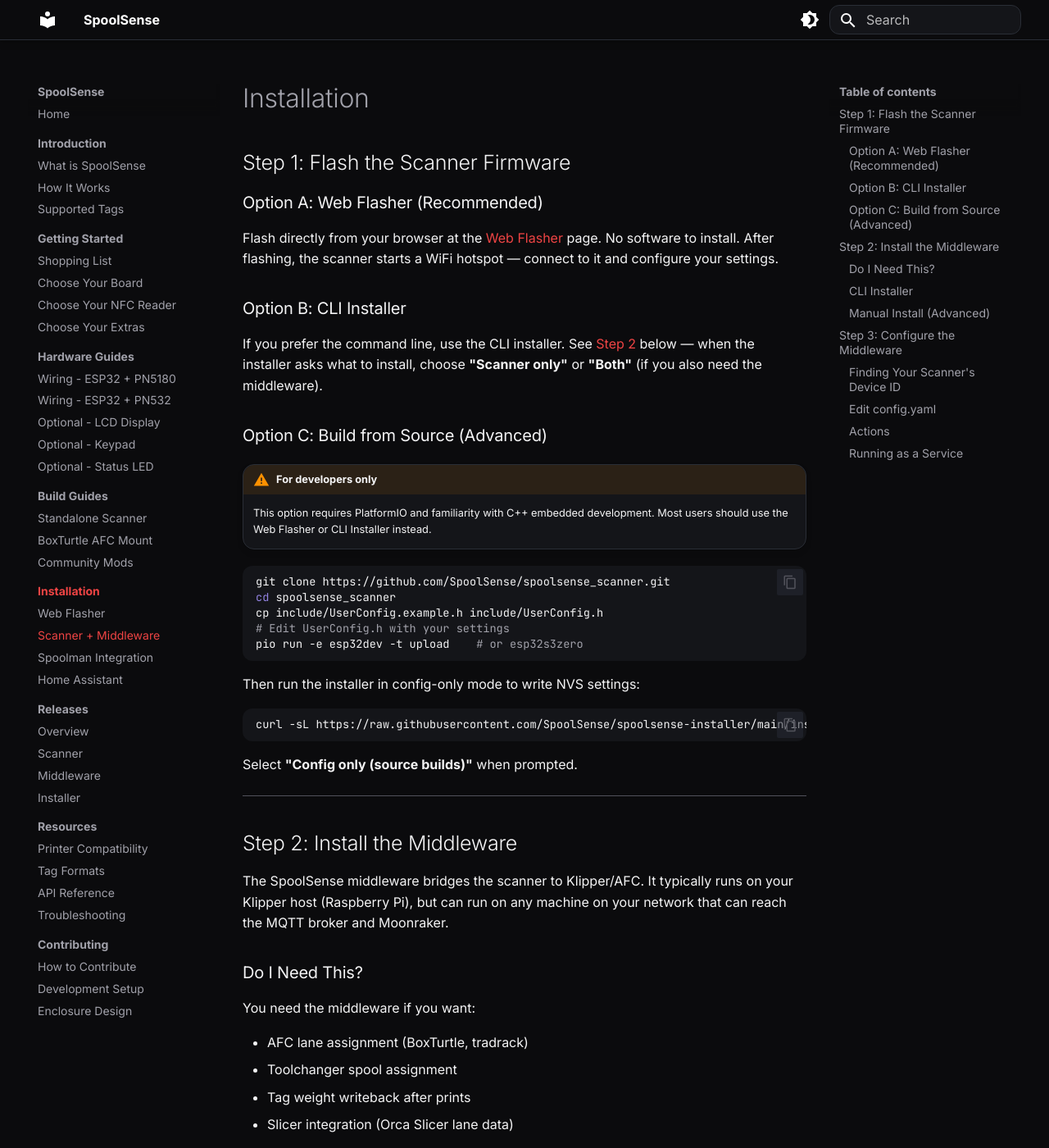
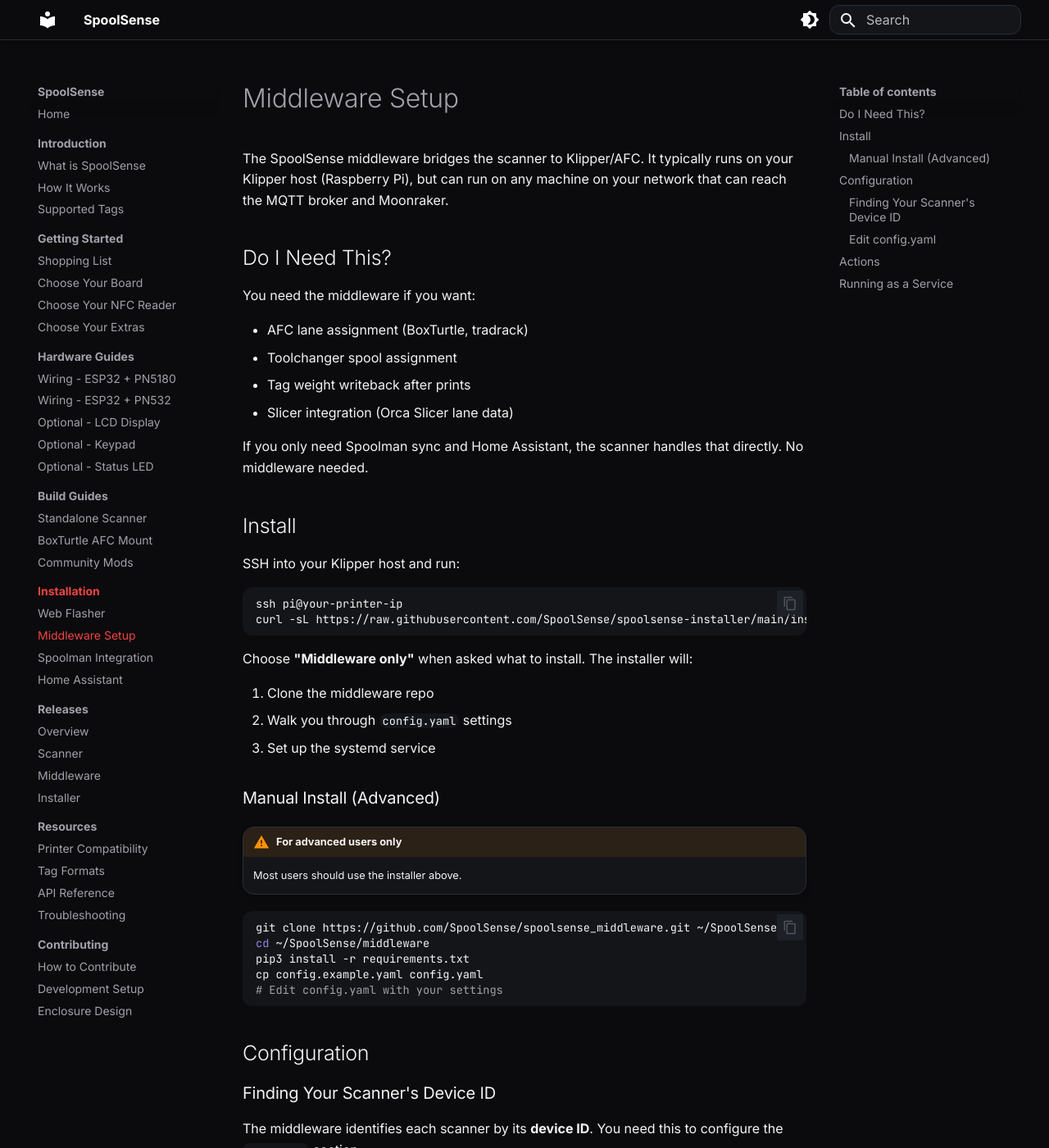
Before and after one commit to SpoolSense/spoolsense.org, an MkDocs documentation site: the page built from docs/installation/middleware.md, in a window 1280 px wide and 1400 px high. Shown: the whole window at 82% size. Built offline with MkDocs 1.6.1 and Material for MkDocs 9.7.7, drawn with Linux system fonts in a browser that asks for light colours; some of the changed text lies outside the part shown.

Commit message:
docs: simplify middleware page — just middleware, no firmware instructions

````diff
--- a/docs/installation/middleware.md
+++ b/docs/installation/middleware.md
@@ -1,43 +1,8 @@
-# Installation
-
-## Step 1: Flash the Scanner Firmware
-
-### Option A: Web Flasher (Recommended)
-
-Flash directly from your browser at the [Web Flasher](web-flasher.md) page. No software to install. After flashing, the scanner starts a WiFi hotspot — connect to it and configure your settings.
-
-### Option B: CLI Installer
-
-If you prefer the command line, use the CLI installer. See [Step 2](#step-2-install-the-middleware) below — when the installer asks what to install, choose **"Scanner only"** or **"Both"** (if you also need the middleware).
-
-### Option C: Build from Source (Advanced)
-
-!!! warning "For developers only"
-    This option requires PlatformIO and familiarity with C++ embedded development. Most users should use the Web Flasher or CLI Installer instead.
-
-```bash
-git clone https://github.com/SpoolSense/spoolsense_scanner.git
-cd spoolsense_scanner
-cp include/UserConfig.example.h include/UserConfig.h
-# Edit UserConfig.h with your settings
-pio run -e esp32dev -t upload    # or esp32s3zero
-```
-
-Then run the installer in config-only mode to write NVS settings:
-
-```bash
-curl -sL https://raw.githubusercontent.com/SpoolSense/spoolsense-installer/main/install.sh | bash
-```
-
-Select **"Config only (source builds)"** when prompted.
-
----
-
-## Step 2: Install the Middleware
+# Middleware Setup
 
 The SpoolSense middleware bridges the scanner to Klipper/AFC. It typically runs on your Klipper host (Raspberry Pi), but can run on any machine on your network that can reach the MQTT broker and Moonraker.
 
-### Do I Need This?
+## Do I Need This?
 
 You need the middleware if you want:
 
@@ -48,7 +13,7 @@ You need the middleware if you want:
 
 If you only need Spoolman sync and Home Assistant, the scanner handles that directly. No middleware needed.
 
-### CLI Installer
+## Install
 
 SSH into your Klipper host and run:
 
@@ -57,22 +22,16 @@ ssh pi@your-printer-ip
 curl -sL https://raw.githubusercontent.com/SpoolSense/spoolsense-installer/main/install.sh | bash
 ```
 
-Choose **"Middleware only"** if you already flashed the scanner with the Web Flasher. Choose **"Both"** to flash the scanner and install the middleware in one step.
+Choose **"Middleware only"** when asked what to install. The installer will:
 
-The installer will:
-
-1. Flash the scanner firmware (if "Both" selected)
-2. Clone the middleware repo
-3. Walk you through `config.yaml` settings
-4. Set up the systemd service
-
-!!! tip
-    After flashing via the installer, unplug the ESP32 from USB and power it separately. The scanner communicates over WiFi, not USB. USB is only needed for the initial flash.
+1. Clone the middleware repo
+2. Walk you through `config.yaml` settings
+3. Set up the systemd service
 
 ### Manual Install (Advanced)
 
 !!! warning "For advanced users only"
-    Most users should use the CLI installer above.
+    Most users should use the installer above.
 
 ```bash
 git clone https://github.com/SpoolSense/spoolsense_middleware.git ~/SpoolSense
@@ -82,9 +41,7 @@ cp config.example.yaml config.yaml
 # Edit config.yaml with your settings
 ```
 
----
-
-## Step 3: Configure the Middleware
+## Configuration
 
 ### Finding Your Scanner's Device ID
 
@@ -119,7 +76,7 @@ scanners:
 !!! tip
     If you have multiple scanners, add each one as a separate entry under `scanners:` with its own device ID and action.
 
-### Actions
+## Actions
 
 | Action | Use Case |
 |--------|----------|
@@ -128,7 +85,7 @@ scanners:
 | `afc_lane` | AFC, one scanner per lane. Scan assigns to that lane. |
 | `afc_stage` | AFC, shared scanner. Scan stages spool, lane load triggers assignment. |
 
-### Running as a Service
+## Running as a Service
 
 !!! note
     The installer sets this up automatically. These commands are only needed if you installed manually.
--- a/mkdocs.yml
+++ b/mkdocs.yml
@@ -77,7 +77,7 @@ nav:
     - Community Mods: builds/community-mods.md
   - Installation:
     - Web Flasher: installation/web-flasher.md
-    - Scanner + Middleware: installation/middleware.md
+    - Middleware Setup: installation/middleware.md
     - Spoolman Integration: installation/spoolman.md
     - Home Assistant: installation/home-assistant.md
   - Releases:
````
